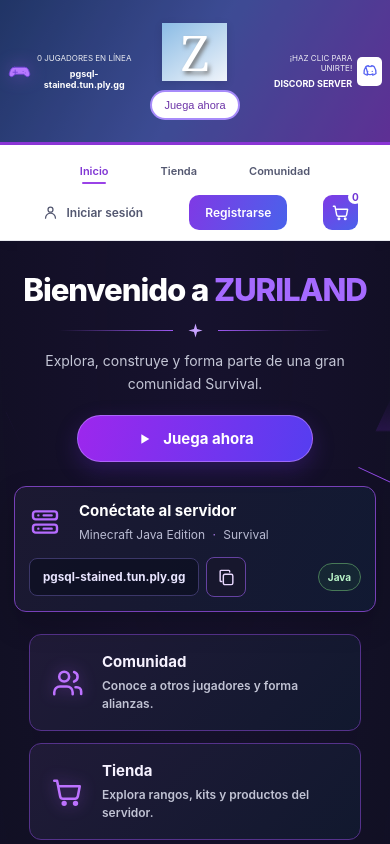
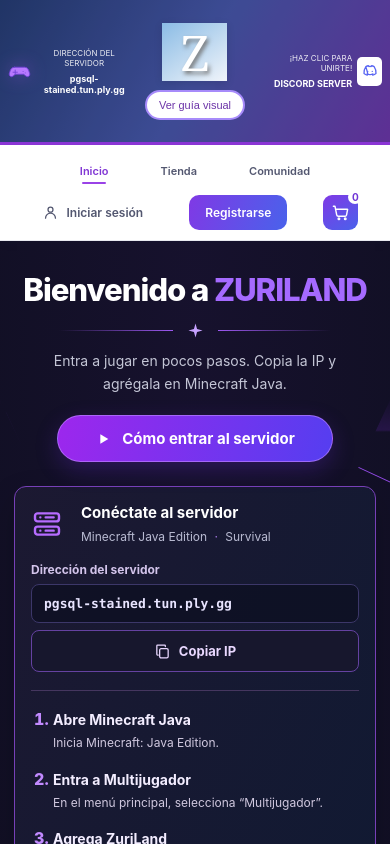
Before and after one commit to titokdiegochvz-pixel/zuriland-backend, a React (Vite) app in the folder frontend/: page / in a window 390 px wide. Shown: the top 844 px of the page. Built offline with nearby package versions, Linux system fonts and the light colour scheme; no server answers.

Commit message:
Improve homepage server connection guide
Co-authored-by: Copilot <223556219+Copilot@users.noreply.github.com>

```diff
--- a/frontend/src/components/Home.css
+++ b/frontend/src/components/Home.css
@@ -99,7 +99,7 @@
     justify-content: center;
     align-items: center;
     gap: 11px;
-    min-width: 190px;
+    min-width: 230px;
     margin-top: 20px;
     padding: 13px 22px;
     border: 1px solid rgba(190, 132, 255, 0.65);
@@ -125,10 +125,11 @@
 
 .server-connect-panel {
     position: relative;
-    display: flex;
+    display: grid;
+    grid-template-columns: minmax(0, 1fr) auto;
     align-items: center;
-    gap: 20px;
-    width: min(890px, calc(100% - 40px));
+    gap: 22px 28px;
+    width: min(960px, calc(100% - 40px));
     max-width: none;
     min-height: 90px;
     box-sizing: border-box;
@@ -146,7 +147,6 @@
     display: flex;
     align-items: center;
     gap: 18px;
-    flex: 1;
     min-width: 0;
 }
 
@@ -179,34 +179,47 @@
 }
 
 .server-address {
-    display: flex;
+    display: grid;
+    grid-template-columns: auto auto;
     align-items: center;
-    gap: 7px;
+    gap: 7px 8px;
+}
+
+.server-address-label {
+    grid-column: 1 / -1;
+    color: #d3c4eb;
+    font-size: 12px;
+    font-weight: 650;
 }
 
 .server-address code {
     min-width: 0;
-    padding: 11px 13px;
+    padding: 11px 12px;
     border: 1px solid #3c3769;
     border-radius: 8px;
     color: #e8e4ff;
     background: rgba(11, 13, 30, 0.62);
-    font-family: inherit;
+    font-family: ui-monospace, SFMono-Regular, Consolas, monospace;
     font-size: 13px;
     font-weight: 650;
     white-space: nowrap;
 }
 
 .server-address button {
-    display: grid;
-    width: 40px;
-    height: 40px;
+    display: inline-flex;
+    align-items: center;
+    justify-content: center;
+    gap: 8px;
+    min-height: 42px;
     flex: 0 0 auto;
-    place-items: center;
+    padding: 0 13px;
     border: 1px solid #6542a1;
     border-radius: 8px;
     color: #e9d8ff;
     background: #17172d;
+    font: inherit;
+    font-size: 13px;
+    font-weight: 700;
     cursor: pointer;
     transition: background 160ms ease-out, border-color 160ms ease-out;
 }
@@ -217,8 +230,8 @@
 }
 
 .server-address button svg {
-    width: 19px;
-    height: 19px;
+    width: 17px;
+    height: 17px;
     fill: none;
     stroke: currentColor;
     stroke-linecap: round;
@@ -226,22 +239,49 @@
     stroke-width: 1.8;
 }
 
-.server-edition {
-    padding: 7px 12px;
-    border: 1px solid #477957;
-    border-radius: 999px;
-    color: #b9f4c8;
-    background: rgba(37, 106, 57, 0.16);
+.server-connect-steps {
+    display: grid;
+    grid-column: 1 / -1;
+    grid-template-columns: repeat(3, minmax(0, 1fr));
+    gap: 24px;
+    margin: 0;
+    padding: 22px 0 0 22px;
+    border-top: 1px solid #45365f;
+    text-align: left;
+}
+
+.server-connect-steps li {
+    padding-right: 12px;
+    color: #f3edff;
+}
+
+.server-connect-steps li::marker {
+    color: #c28aff;
+    font-weight: 800;
+}
+
+.server-connect-steps strong,
+.server-connect-steps span {
+    display: block;
+}
+
+.server-connect-steps strong {
+    margin-bottom: 6px;
+    font-size: 14px;
+}
+
+.server-connect-steps span {
+    color: #d0c8df;
     font-size: 12px;
-    font-weight: 700;
+    line-height: 1.55;
 }
 
 .server-copy-message {
-    position: absolute;
-    right: 24px;
-    bottom: -27px;
-    color: #b9f4c8;
+    grid-column: 1 / -1;
+    margin-top: -12px;
+    color: #c2f0ce;
     font-size: 12px;
+    text-align: right;
 }
 
 .home-feature-links {
@@ -412,14 +452,13 @@
     }
 
     .server-connect-panel {
-        display: grid;
-        grid-template-columns: minmax(0, 1fr) auto;
-        gap: 15px 10px;
-        padding: 17px;
+        grid-template-columns: minmax(0, 1fr);
+        gap: 18px;
+        padding: 20px;
     }
 
     .server-connect-intro {
-        grid-column: 1 / -1;
+        grid-column: auto;
     }
 
     .server-connect-intro > svg {
@@ -436,13 +475,37 @@
     }
 
     .server-address {
+        grid-template-columns: minmax(0, 1fr) auto;
         min-width: 0;
     }
 
+    .server-address-label {
+        grid-column: 1 / -1;
+    }
+
     .server-address code {
+        overflow-wrap: anywhere;
+        white-space: normal;
+        word-break: break-word;
+    }
+
+    .server-connect-steps {
+        grid-column: auto;
+        grid-template-columns: 1fr;
+        gap: 16px;
+        padding-top: 18px;
+    }
+
+    .server-connect-steps li {
+        padding-right: 0;
+    }
+
+    .server-copy-message {
+        grid-column: auto;
+        margin-top: -10px;
         overflow: hidden;
-        font-size: clamp(10px, 3vw, 13px);
-        text-overflow: ellipsis;
+        font-size: 12px;
+        text-align: left;
     }
 
     .home-feature-links {
@@ -480,13 +543,15 @@
     }
 
     .server-connect-panel {
-        grid-template-columns: minmax(0, 1fr) auto;
-        padding: 14px;
+        padding: 16px;
     }
 
-    .server-edition {
-        padding: 7px 9px;
-        font-size: 10px;
+    .server-address {
+        grid-template-columns: minmax(0, 1fr);
+    }
+
+    .server-address button {
+        width: 100%;
     }
 
     .home-footer {
--- a/frontend/src/components/Home.jsx
+++ b/frontend/src/components/Home.jsx
@@ -41,26 +41,27 @@ const Home = () => {
                     <SparkIcon />
                     <span />
                 </div>
-                <p>Explora, construye y forma parte de una gran comunidad Survival.</p>
+                <p>Entra a jugar en pocos pasos. Copia la IP y agrégala en Minecraft Java.</p>
                 <a className="home-play-button" href="#server-connect">
                     <PlayIcon />
-                    Juega ahora
+                    Cómo entrar al servidor
                 </a>
             </section>
 
             <section
                 className="server-connect-panel"
                 id="server-connect"
-                aria-label="Conéctate al servidor"
+                aria-labelledby="server-connect-title"
             >
                 <div className="server-connect-intro">
                     <ServerIcon />
                     <div>
-                        <h2>Conéctate al servidor</h2>
+                        <h2 id="server-connect-title">Conéctate al servidor</h2>
                         <p>Minecraft Java Edition <span>·</span> Survival</p>
                     </div>
                 </div>
                 <div className="server-address">
+                    <span className="server-address-label">Dirección del servidor</span>
                     <code>{SERVER_IP}</code>
                     <button
                         type="button"
@@ -68,9 +69,25 @@ const Home = () => {
                         aria-label="Copiar IP del servidor"
                     >
                         <CopyIcon />
+                        Copiar IP
                     </button>
                 </div>
-                <span className="server-edition">Java</span>
+
+                <ol className="server-connect-steps">
+                    <li>
+                        <strong>Abre Minecraft Java</strong>
+                        <span>Inicia Minecraft: Java Edition.</span>
+                    </li>
+                    <li>
+                        <strong>Entra a Multijugador</strong>
+                        <span>En el menú principal, selecciona “Multijugador”.</span>
+                    </li>
+                    <li>
+                        <strong>Agrega ZuriLand</strong>
+                        <span>Pega la IP, guarda el servidor y selecciónalo para entrar.</span>
+                    </li>
+                </ol>
+
                 {copyMessage && (
                     <span className="server-copy-message" role="status">
                         {copyMessage}
--- a/frontend/src/components/ServerHeader.jsx
+++ b/frontend/src/components/ServerHeader.jsx
@@ -29,7 +29,7 @@ const ServerHeader = () => {
 
                         <div>
                             <span className="banner-small">
-                                0 JUGADORES EN LÍNEA
+                                DIRECCIÓN DEL SERVIDOR
                             </span>
                             <strong>pgsql-stained.tun.ply.gg</strong>
                         </div>
@@ -43,7 +43,7 @@ const ServerHeader = () => {
                             className="btn-play"
                             onClick={() => setMostrarGuia(true)}
                         >
-                            Juega ahora
+                            Ver guía visual
                         </button>
                     </div>
 
```
